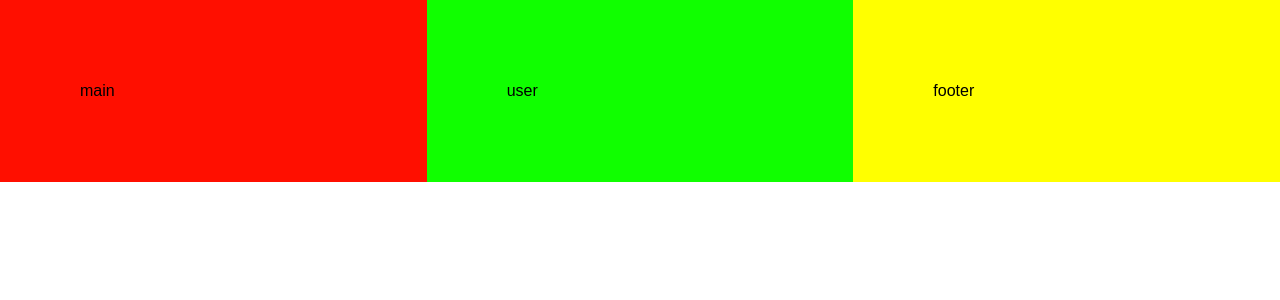
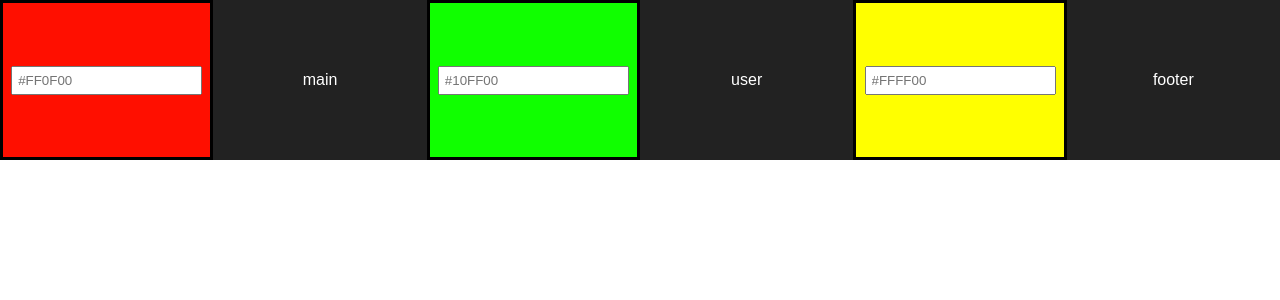
Before and after one commit to Nxmee/HS6, a React (Create React App) app in the folder hacksheffieldreact/: page / in a window 1280 px wide. Shown: the top 300 px of the page. Built offline with nearby package versions, Linux system fonts and the light colour scheme.

Commit message:
Case sensitivity is a bitch

```diff
--- a/hacksheffieldreact/src/components/ColourBox.js
+++ b/hacksheffieldreact/src/components/ColourBox.js
@@ -1,26 +1,50 @@
+//Represents a box representing a whole colour instance
 import React, { Component } from 'react'
 import PropTypes from 'prop-types';
+import ColourBlock from './ColourBlock';
 
 export class ColourBox extends Component {
-    getstyle = () => {
+    getouterstyle = () => {
         return {
-            backgroundColor: this.props.colour.colour,
+            backgroundColor: '#222222',
             display: 'flex',
             flexDirection: 'row',
-            padding:'10vh',
+            height:'20vh',
+            width: '50%;',
+            margin: 'auto',
             justifyContent: 'flex-start',
             alignContent: 'stretch',
-            alignItems: 'flex-start',
+            alignItems: 'center',
             flex: '0 1 auto',
-            flexBasis: '100%'
+            flexBasis: '100%',
+            color:'#FFFFFF',
+            textAlign: 'center',
+        }
+    }
+    getinnerstyle = () => {
+        return {
+            backgroundColor: '#222222',
+            height:'20vh',
+            width: '50%;',
+            margin: 'auto',
+            color:'#FFFFFF',
+            textAlign: 'center',
+            flex: '0 1 auto',
+            display: 'flex',
+            justifyContent: 'center',
+            alignItems: 'center'
         }
     }
 
     render() {
         return (
-            <div style={this.getstyle()}>
-                <p>{this.props.colour.location}</p>
+            <div style={this.getouterstyle()}>
+                <ColourBlock colour={this.props.colour}/>
+                <div style={this.getinnerstyle()}>
+                    <p>{this.props.colour.location}</p>
+                </div>
             </div>
+
         )
     }
 }
```
Also changed, not shown: hacksheffieldreact/src/components/Colourbox.js (deleted, +0 -57 lines).
